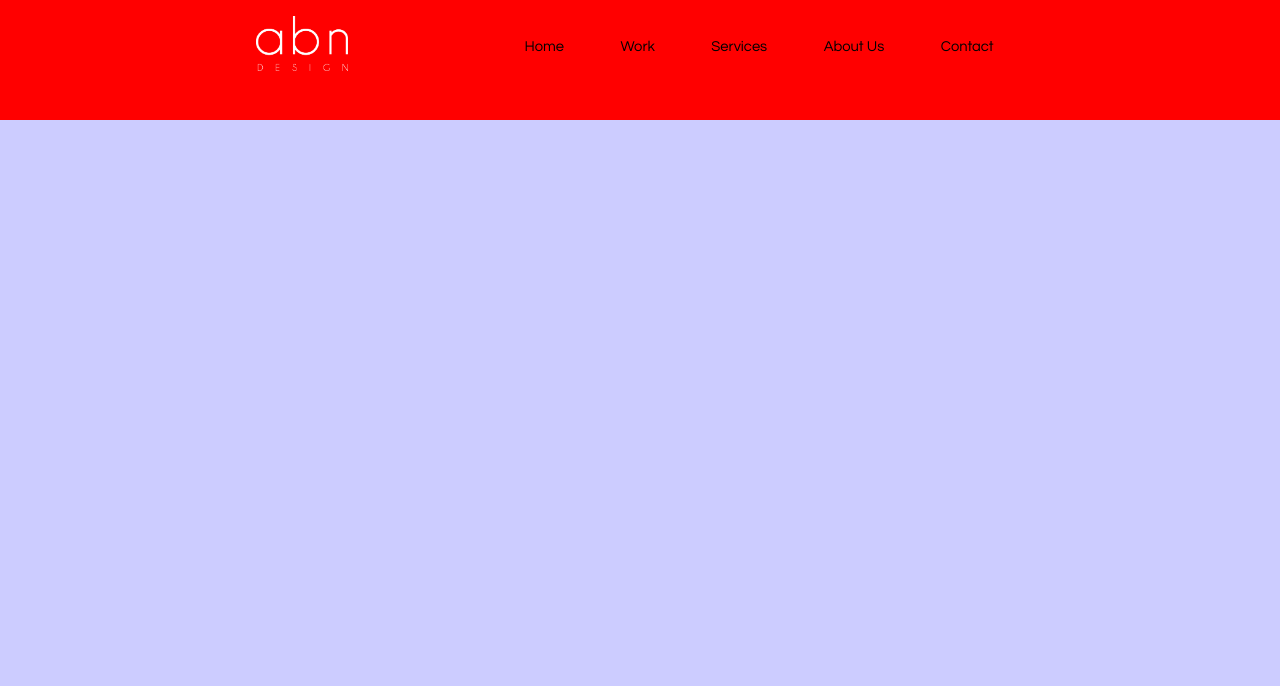
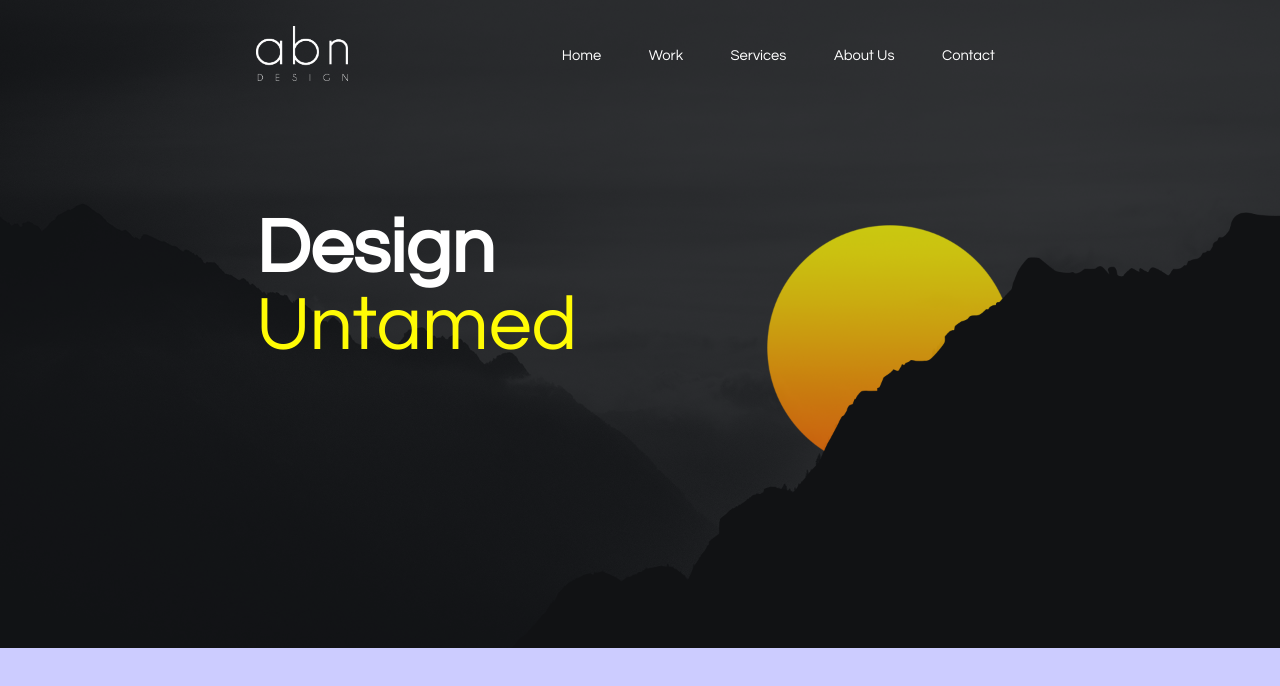
Before and after one commit to AbuNavsa/Front-End-Web-Dev-Module, a plain HTML site: page index.html in a window 1280 px wide. Drawn offline with Linux system fonts and the light colour scheme.

Commit message:
First section of cover page started, added background and h1

```diff
--- a/css/styles.css
+++ b/css/styles.css
@@ -38,12 +38,15 @@ body {
     position: fixed;
     width: 100%;
     background-color: red;
-    height: 15%;
+    background-color: rgba(11, 13, 16, 0);
+    height: 8.5vw;
+    z-index: 999;
+    top: 0;
   }
 
   #nav-container {
     width: 60%;
-    margin: 1.25% 20%;
+    margin: 2% 20%;
   }
 
   #nav-buttons {
@@ -51,22 +54,51 @@ body {
     display: flex;
     justify-content: space-between;
     float:right;
-    font-size: 1.152vw;
+    font-size: 1.15vw;
+    color: white;
     font-family: "Century Gothic";
     padding: 0.1% 2%;
-    width: 65%;
-    margin-top: 1%;
+    width: 60%;
+    margin-top: 1.65%;
+    text-align: center;
+  }
+  nav div div a {
+    padding: 2% 3%;
+    white-space: nowrap;
+    background-color: rgba(11, 13, 16, 0);
+    text-decoration: none;
+    color: white;
 
-  }
-  nav div a {
-    padding: 3% 3%;
-    word-wrap: normal;
   }
 
   #abn-nav {
     width: 12%;
     display: inline;
     float: left;
+  }
 
+  #cover {
+    position: relative;
+    height: 100vh;
+    width: 100%;
+    background: url("../Resources/homecover.png");
+    background-size: 100% auto;
+    overflow: hidden;
+    background-repeat: no-repeat;
   }
+
+  #cover h1 {
+    font-size: 6vw;
+    color: white;
+    font-family: "Century Gothic";
+    position: relative;
+    margin-top: 16.5%;
+    padding-left: 20%;
+    line-height: 1em;
+
+ }
+
+ #cover h1 span {
+   color: #fffb05;
+   font-weight: normal;
 }
--- a/index.html
+++ b/index.html
@@ -13,15 +13,20 @@
     <div id="nav-container">
     <a href="#"><img src="Resources/ABNLogo.png" alt="" id="abn-nav"></a>
     <div id="nav-buttons">
-      <a>Home</a>
-      <a>Work</a>
-      <a>Services</a>
-      <a>About Us</a>
-      <a>Contact</a>
+      <a href="#">Home</a>
+      <a href="#">Work</a>
+      <a href="#">Services</a>
+      <a href="#">About Us</a>
+      <a href="#">Contact</a>
     </div>
   </div>
   </nav>
 
+  <section id="cover">
+    <h1>Design<br><span>Untamed</span></h1>
+
+  </section>
+
   <script src="js/scripts.js"></script>
 </body>
 </html>
```
Also changed, not shown: Resources/homecover.jpg (added), Resources/homecover.png (added).
